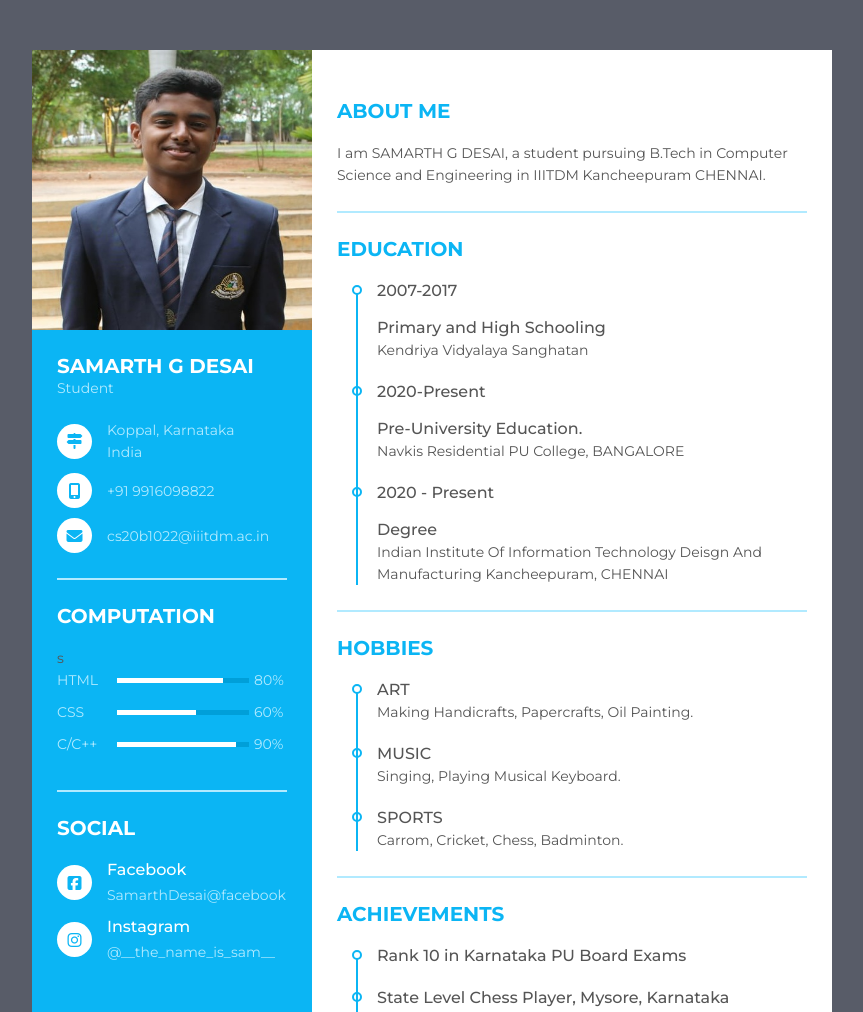
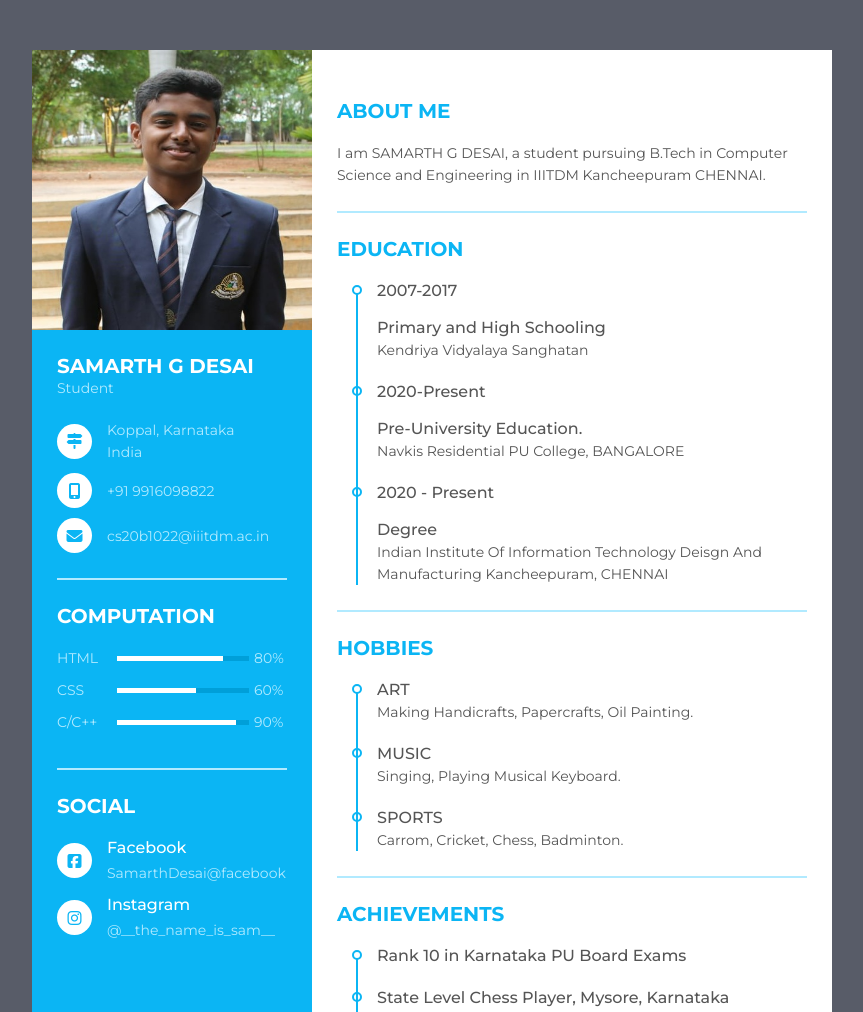
Before and after one commit to samarthdesai24/DBMS-Resume, a plain HTML site: page index.html in a window 1280 px wide. Shown: the top 1012 px of the page, without its empty margins (208-1071 px from the left). Drawn offline with Linux system fonts and the light colour scheme.

Commit message:
Second Commit**

```diff
--- a/index.html
+++ b/index.html
@@ -48,7 +48,7 @@
          <div class="title">
            <p class="bold">Computation</p>
          </div>
-         <ul>s
+         <ul>
            <li>
              <div class="skill_name">
                HTML
```
